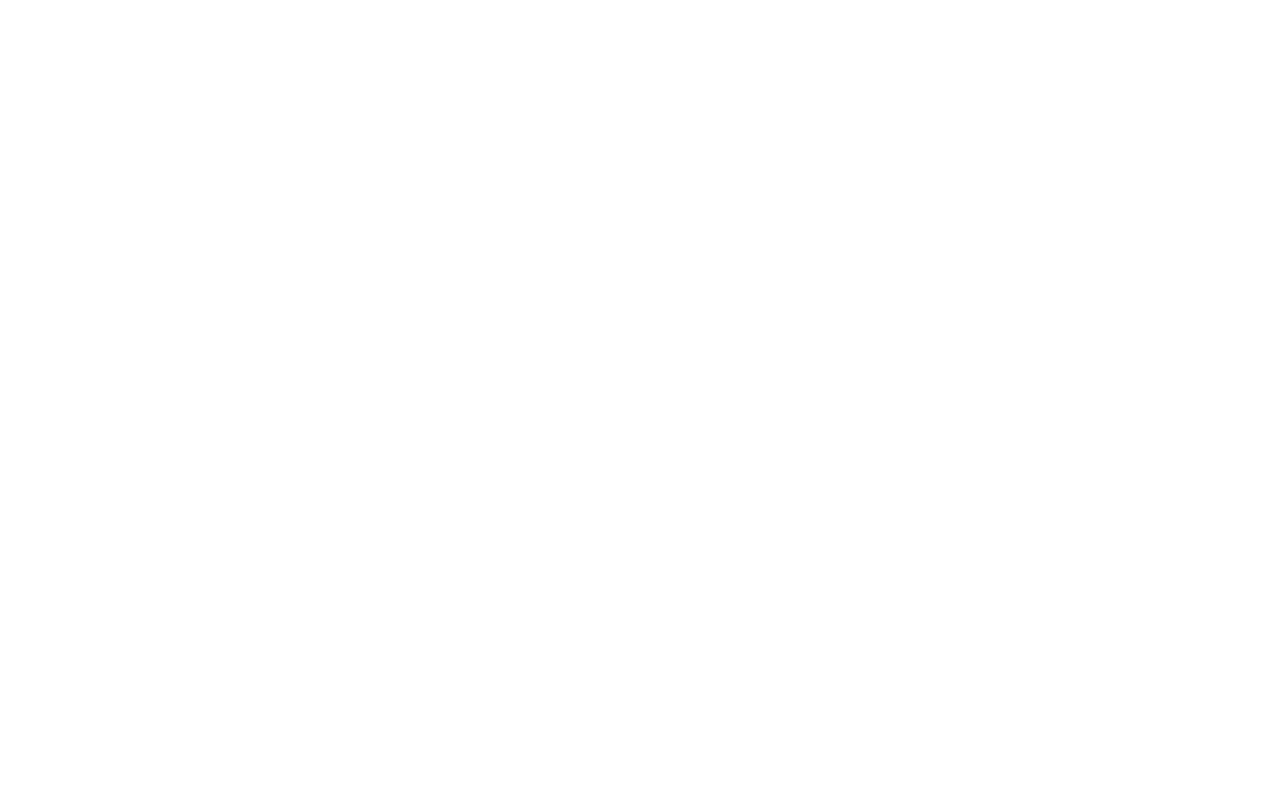
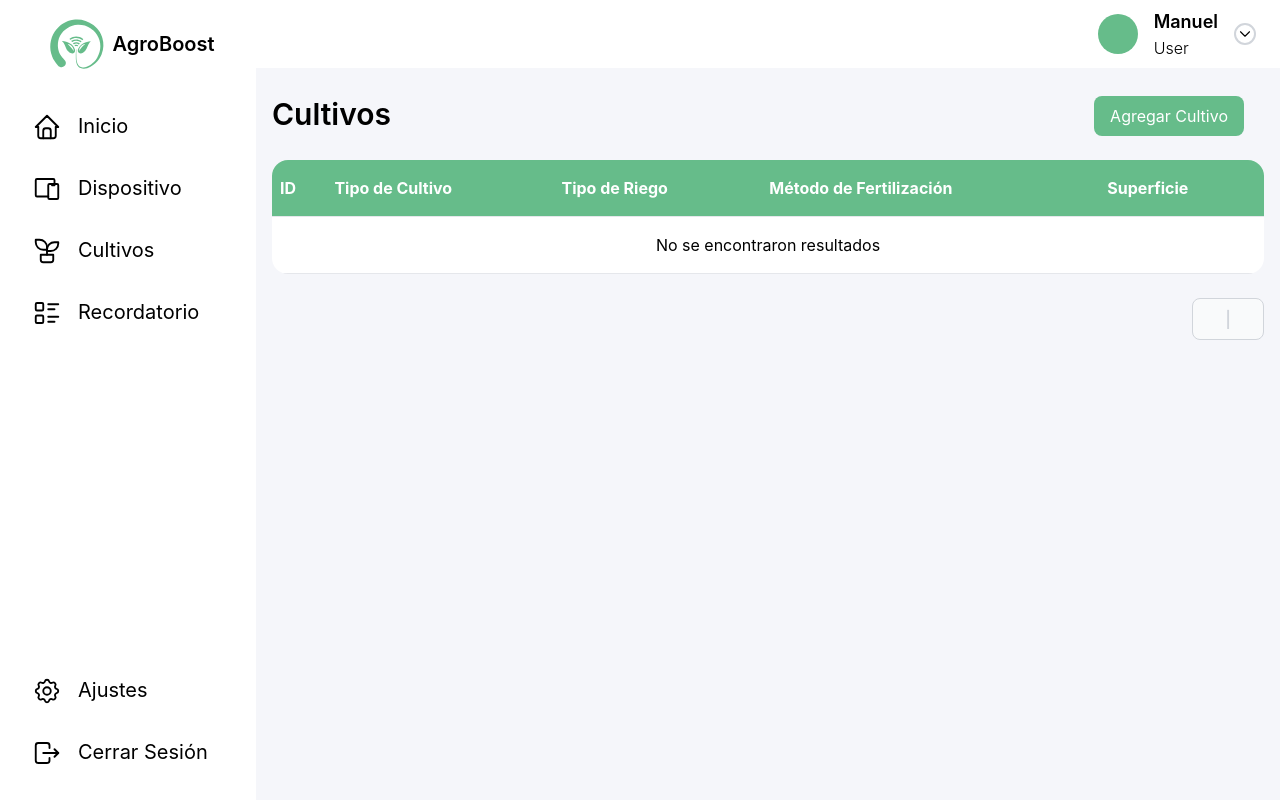
Before and after one commit to ManuelGL10/agroboost, a React (Create React App) app: page /userCrop in a window 1280 px wide. Before the commit this address had no page. Built offline with nearby package versions, Linux system fonts and the light colour scheme; a web font is replaced by a local one.

Commit message:
add interface Crop User

```diff
--- a/src/App.js
+++ b/src/App.js
@@ -24,6 +24,7 @@
 import UserHome from './views/UserHome';
 import UserDevice from './views/UserDevice';
 import UserReminder from './views/UserReminder';
+import UserCrop from './views/UserCrop';
 
 function App() {
   return (
@@ -50,6 +51,7 @@
       <Route path='/userhome' element={<UserHome/>} />
       <Route path='/userDevice' element={<UserDevice/>} />
       <Route path='/userReminder' element={<UserReminder/>} />
+      <Route path='/userCrop' element={<UserCrop/>} />
     </Routes>
   );
 }
--- /dev/null
+++ b/src/components/User/CropUser.js
@@ -0,0 +1,41 @@
+import React from 'react';
+import { IconSearch, IconChevronLeft, IconChevronRight } from '@tabler/icons-react';
+import { Link } from 'react-router-dom'; // Importar Link para la redirección
+
+const CropUser = () => {
+    return (
+        <div className='bg-background ml-[20%] p-4 h-screen'>
+            <div className='flex mt-20'>
+                <h1 className='text-3xl font-semibold dark:text-white'>Cultivos</h1>
+                <Link to='/' className='bg-custom-color_logo hover:bg-[#2F9B5D] text-white px-4 py-2 rounded-lg ml-auto mr-5'>Agregar Cultivo</Link>
+            </div>
+            <div className='py-6'>
+                <div className='w-full bg-white rounded-2xl overflow-hidden'>
+                    <table className='w-full'>
+                        <thead className='bg-custom-color_logo text-medium'>
+                            <tr>
+                                <th className='px-2 py-4 text-left text-white'>ID</th>
+                                <th className='px-2 py-4 text-left text-white'>Tipo de Cultivo</th>
+                                <th className='px-2 py-4 text-left text-white'>Tipo de Riego</th>
+                                <th className='px-2 py-4 text-left text-white'>Método de Fertilización</th> {/* Corregir ortografía */}
+                                <th className='px-2 py-4 text-left text-white'>Superficie</th>
+                            </tr>
+                        </thead>
+                        <tbody className='dark:text-gray-300'>
+                            <tr className='border-gray-200 dark:border-gray-600 border-y'>
+                                <td colSpan="6" className="text-center py-4">No se encontraron resultados</td>
+                            </tr>
+                        </tbody>
+                    </table>
+                </div>
+            </div>
+            <div className='flex'>
+                <div className='flex justify-around py-2 px-4 rounded-lg bg-gray-50 dark:bg-[#323D4E] border border-gray-300 ml-auto'>
+                    <span className='mx-4 text-gray-300 font-semibold'>|</span>
+                </div>
+            </div>
+        </div>
+    );
+};
+
+export default CropUser;
--- a/src/components/User/NavBarLat.js
+++ b/src/components/User/NavBarLat.js
@@ -26,9 +26,9 @@
                 </Link>
             </li>
             <li className='flex p-2 my-4 cursor-pointer hover:bg-custom-color_logo hover:rounded-md hover:text-white'>
-                <Link to='' className='flex w-full'>
+                <Link to='/userCrop' className='flex w-full'>
                     <IconPlant size={30} stroke={1.5}/>
-                    <span className='ml-4'>Cultivo</span>
+                    <span className='ml-4'>Cultivos</span>
                 </Link>
 
             </li>
--- /dev/null
+++ b/src/views/UserCrop.jsx
@@ -0,0 +1,16 @@
+import React from "react";
+import NavbarUser from "../components/User/NavBarUser";
+import NavbarLat from "../components/User/NavBarLat";
+import CropUser from "../components/User/CropUser"
+
+const UserCrop = () => {
+    return(
+        <div>
+            <NavbarUser/>
+            <NavbarLat/>
+            <CropUser/>
+        </div>
+    )
+}
+
+export default UserCrop
--- a/tailwind.config.js
+++ b/tailwind.config.js
@@ -26,6 +26,7 @@
     "./src/views/UserHome.jsx",
     "./src/views/UserDevice.jsx",
     "./src/views/UserReminder.jsx",
+    "./src/views/UserCrop.jsx",
     "./src/components/Hero.js",
     "./src/components/Agroboost.js",
     "./src/components/Cards.js",
@@ -73,6 +74,7 @@
     "./src/components/User/DeviceUser.js",
     "./src/components/User/ModalEditar.js",
     "./src/components/User/ReminderUser.js",
+    "./src/components/User/CropUser.js",
   ],
   theme: {
     extend: {
```
